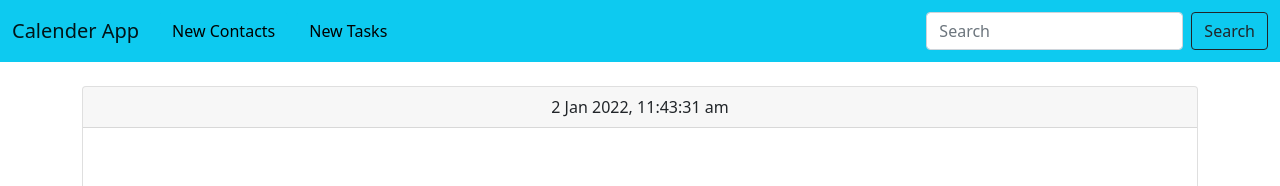
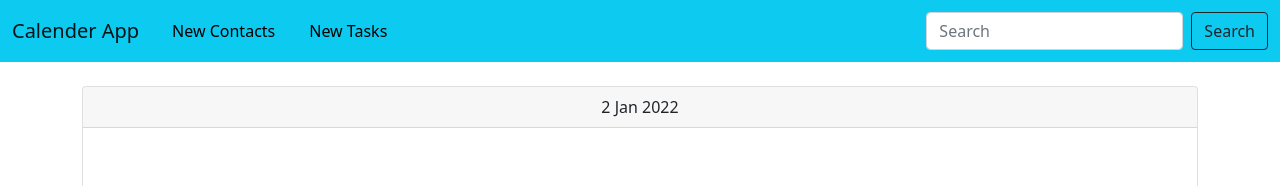
Before and after one commit to Hamidreza-khushab/Task-Management, a React (Create React App) app: page / in a window 1280 px wide. Shown: the top 186 px of the page. Built offline with nearby package versions, Linux system fonts and the light colour scheme.

Commit message:
Ende  useLocalStorage componnet and Edit current Date components

```diff
--- a/src/App.js
+++ b/src/App.js
@@ -8,10 +8,11 @@ import Showtask from "./components/showtask/Showtask";
 import CurrentDate from "./components/Currentdate/CurrentDate";
 import Showcontact from "./components/showcontact/Showcontact";
 import Footer from "./components/fotter/Footer";
+import useLocalStorage from "./components/locaStorage/useLocalStorag";
 
 function App() {
 
-  const [tasks, setTasks] = useState([]);
+  const [tasks, setTasks] = useLocalStorage('tasks', []);
   const addTask = (id, title, person, estimateDo, description, date) => {
     setTasks([
       {
@@ -25,7 +26,7 @@ function App() {
     ]);
   };
   console.log('app person ', tasks);
-  const [contacts, setContacts] = useState([]);
+  const [contacts, setContacts] = useLocalStorage('contacts', []);
   const addContact = (id, name, address, email, tel, mob) => {
     setContacts([
       ...contacts,
--- a/src/components/Currentdate/CurrentDate.jsx
+++ b/src/components/Currentdate/CurrentDate.jsx
@@ -7,8 +7,7 @@ const CurrentDate = () => {
     const currentDateTime = moment()
 
     return (
-        <Moment format='D MMM YYYY, h:mm:ss a'>{currentDateTime}</Moment>
-
+        <Moment format='D MMM YYYY'>{currentDateTime}</Moment>
     )
 }
 
```
Also changed, not shown: src/components/locaStorage/useLocalStorag.jsx (renamed from src/components/locaStorage/LocalStorag.jsx).
